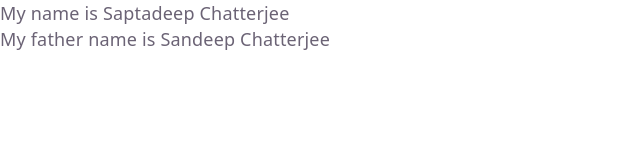
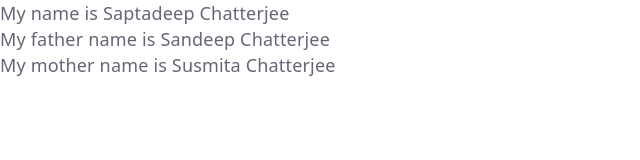
Before and after one commit to Saptadeep1217/pol, a website built with Vite: page vite-project/index.html in a window 1280 px wide. Shown: the whole page, without its empty margins (0-640 px from the left). Built offline with nearby package versions, Linux system fonts and the light colour scheme.

Commit message:
Mother Name finally add

```diff
--- a/vite-project/index.html
+++ b/vite-project/index.html
@@ -11,5 +11,6 @@
     <div id="app"></div>
     <p>My name is Saptadeep Chatterjee</p>
     <p>My father name is Sandeep Chatterjee</p>
+    <p>My mother name is Susmita Chatterjee </p>
   </body>
 </html>
```
